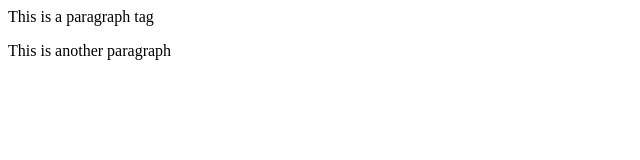
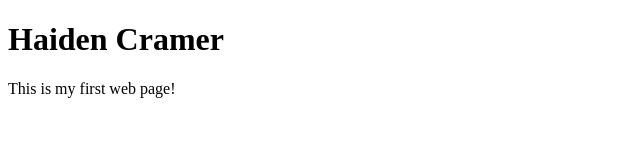
Before and after one commit to haidencramer/Assignment-1, a plain HTML site: page assignmentFour/index.html in a window 1280 px wide. Shown: the whole page, without its empty margins (0-640 px from the left). Drawn offline with Linux system fonts and the light colour scheme.

Commit message:
Update index.html

```diff
--- a/assignmentFour/index.html
+++ b/assignmentFour/index.html
@@ -1,3 +1,16 @@
-<p>This is a paragraph tag</p>
+<!DOCTYPE html>
+<html>
+    <head>
+        <title>My first Page
 
-<p>This is another paragraph</p>
+        </title>
+    </head>
+    <body>
+        <h1>
+            Haiden Cramer
+        </h1>
+        <p>
+            This is my first web page!
+        </p>
+    </body>
+</html>
```
